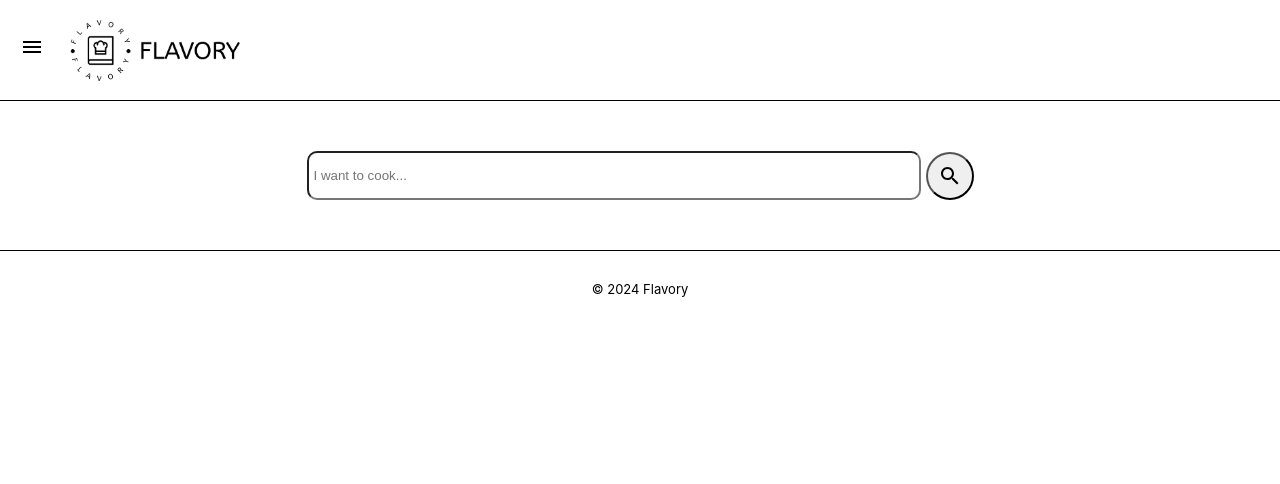
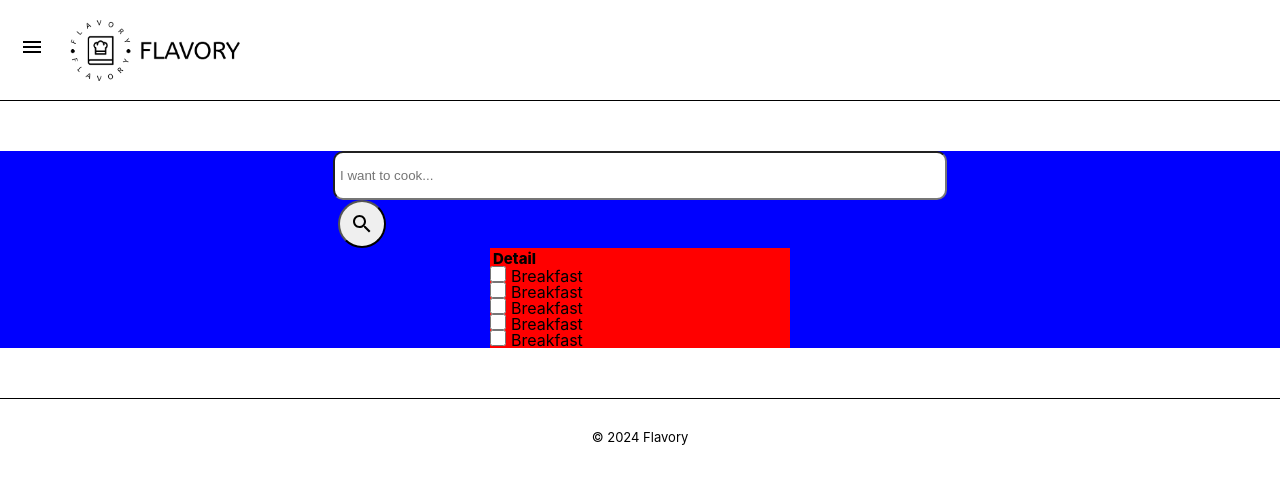
Before and after one commit to HAL13000/recipeapp, a React (Create React App) app: page / in a window 1280 px wide. Shown: the top 484 px of the page. Built offline with nearby package versions, Linux system fonts and the light colour scheme.

Commit message:
commit by Haru

```diff
--- a/src/pages/Home.jsx
+++ b/src/pages/Home.jsx
@@ -50,6 +50,7 @@ const Home = () => {
       {!showMenu && (
         <div className="search">
           <form>
+            <div className="search_engine">
               <input
                 type="text"
                 placeholder="I want to cook..."
@@ -59,6 +60,30 @@ const Home = () => {
               <button type="button" onClick={getSearch}>
                 <SearchIcon />
               </button>
+            </div>
+            <div className="search_box">
+              <span className="search_box_title">Detail</span>
+              <label>
+                <input type="checkbox" name="category" value="" cat1 />
+                Breakfast
+              </label>
+              <label>
+                <input type="checkbox" name="category" value="" cat1 />
+                Breakfast
+              </label>
+              <label>
+                <input type="checkbox" name="category" value="" cat1 />
+                Breakfast
+              </label>
+              <label>
+                <input type="checkbox" name="category" value="" cat1 />
+                Breakfast
+              </label>
+              <label>
+                <input type="checkbox" name="category" value="" cat1 />
+                Breakfast
+              </label>
+            </div>
           </form>
         </div>
       )}
--- a/src/styles/Home.scss
+++ b/src/styles/Home.scss
@@ -3,19 +3,19 @@
 @import "./variables";
 
 div.home {
-  form {
-    // background: green;
-    @include flexBox_spaceCenter;
-  }
   .search {
-    // background: green;
     padding: 30px 0;
+    flex-direction: row;
+
     @include pc {
       padding: 50px 0;
     }
-
+    form {
+      @include flexBox_spaceCenter;
+      background-color: blue;
+      flex-direction: column;
+      div.search_engine {
         input {
-      // background-color: blue;
           padding: 5px;
           border-radius: 10px;
           width: 200px;
@@ -27,7 +27,6 @@ div.home {
           }
         }
         button {
-      // background-color: skyblue;
           padding: 5px;
           border-radius: 20px;
           display: flex;
@@ -41,4 +40,51 @@ div.home {
           }
         }
       }
+      div.search_box {
+        background-color: red;
+        width: 300px;
+        span {
+          font-size: 15px;
+          font-weight: 800;
+          padding: 3px;
         }
+        label {
+          // display: inline-block;
+          display: flex;
+          flex-direction: row;
+          margin-right: 10px;
+          line-height: 16px;
+          cursor: pointer;
+          input[type="checkbox"] {
+            width: 16px;
+            height: 16px;
+            margin: -2px 5px 0 0;
+            padding: 0;
+            box-sizing: border-box;
+            vertical-align: middle;
+          }
+        }
+      }
+    }
+    // label {
+    //   display: flex;
+    //   width: 100px;
+    //   flex-direction: row;
+    //   .radio {
+    //     width: 100px;
+    //     display: flex;
+    //     flex-direction: row;
+    //     padding: 0 5px;
+    //     input {
+    //       padding: 0;
+    //       margin: 0;
+    //     }
+    //     p {
+    //       font-size: 14px;
+    //       padding: 0;
+    //       margin: 0;
+    //     }
+    //   }
+    // }
+  }
+}
```
Lines whose indentation alone changed are shown as unchanged.
